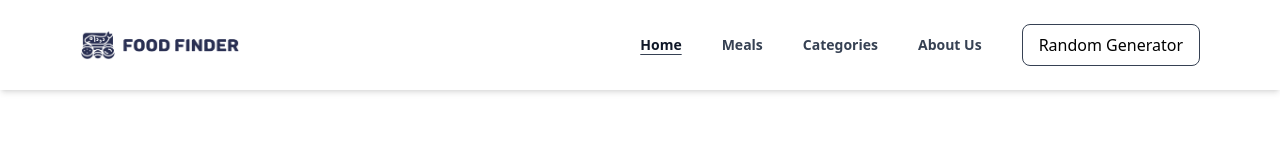
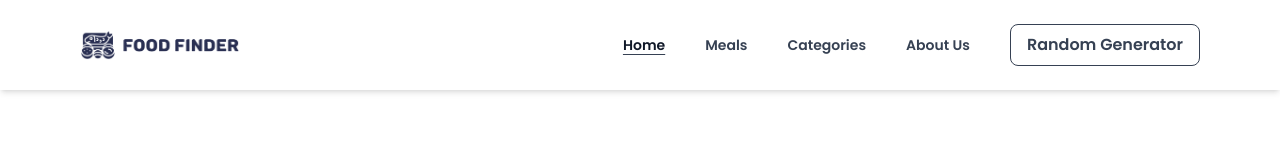
Before and after one commit to Tsiiiarmy/Food-Finder-Website, a React (Vite) app in the folder Food-Finder/: page / in a window 1280 px wide. Shown: the top 160 px of the page. Built offline with nearby package versions, Linux system fonts and the light colour scheme; a web font is replaced by a local one.

Commit message:
Header Styling

```diff
--- a/Food-Finder/src/components/Header.jsx
+++ b/Food-Finder/src/components/Header.jsx
@@ -10,8 +10,8 @@ function Header() {
   const toggleMenu = () => setMenuOpen(!menuOpen);
 
   return (
-    <nav className="bg-white shadow-md px-4 sm:px-8 md:px-20 py-6 font-poppins">
-      <div className="flex justify-between items-center">
+    <nav className="bg-white shadow-md px-4 sm:px-8 md:px-20 py-6 font-poppins"  style={{fontFamily: "Poppins"}}>
+      <div className="flex justify-between items-center" >
         {/* Logo */}
         <Link to="/">
           <img src={Logo} alt="Food Finder Logo" className="w-32 sm:w-40 cursor-pointer" />
@@ -79,7 +79,7 @@ function Header() {
 
           <button
             onClick={() => navigate("/random")}
-            className="border border-gray-700 px-4 py-2 rounded-lg hover:bg-gray-200 transition"
+            className="border border-gray-700 px-4 py-2 font-semibold rounded-lg hover:bg-gray-200 text-gray-700 transition" style={{fontFamily: "Poppins"}}
           >
             Random Generator
           </button>
@@ -95,15 +95,17 @@ function Header() {
             <li><NavLink to="/categories" onClick={toggleMenu}>Categories</NavLink></li>
             <li><NavLink to="/about" onClick={toggleMenu}>About Us</NavLink></li>
           </ul>
+          <div className="flex items-center gap-6 text-sm font-bold text-gray-700" style={{fontFamily: "Poppins"}}>
             <button
               onClick={() => {
                 navigate("/random");
                 setMenuOpen(false);
               }}
-            className="border border-gray-700 px-4 py-2 rounded-lg hover:bg-gray-200 transition w-full text-left"
+              className="border border-gray-700 px-4 py-2 rounded-lg  hover:bg-gray-200 transition w-full text-left cursor-pointer"
             >
               Random Generator
             </button>
+          </div>
         </div>
       )}
     </nav>
```
Lines whose indentation alone changed are shown as unchanged.
